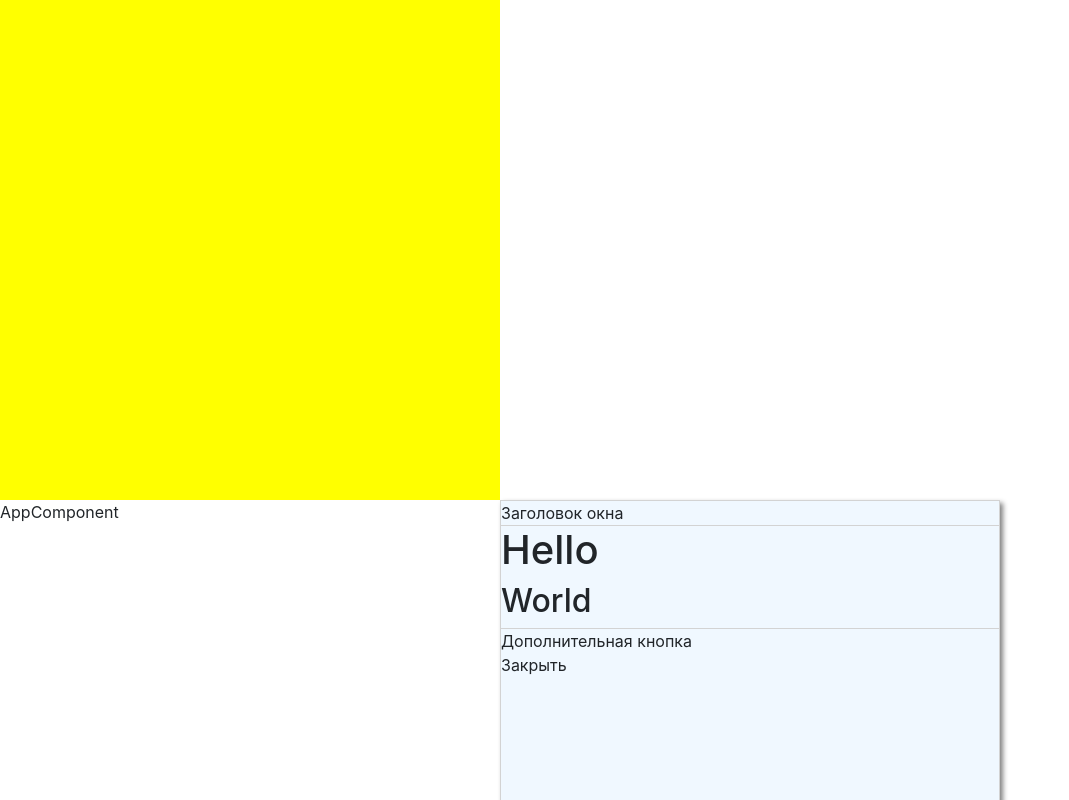
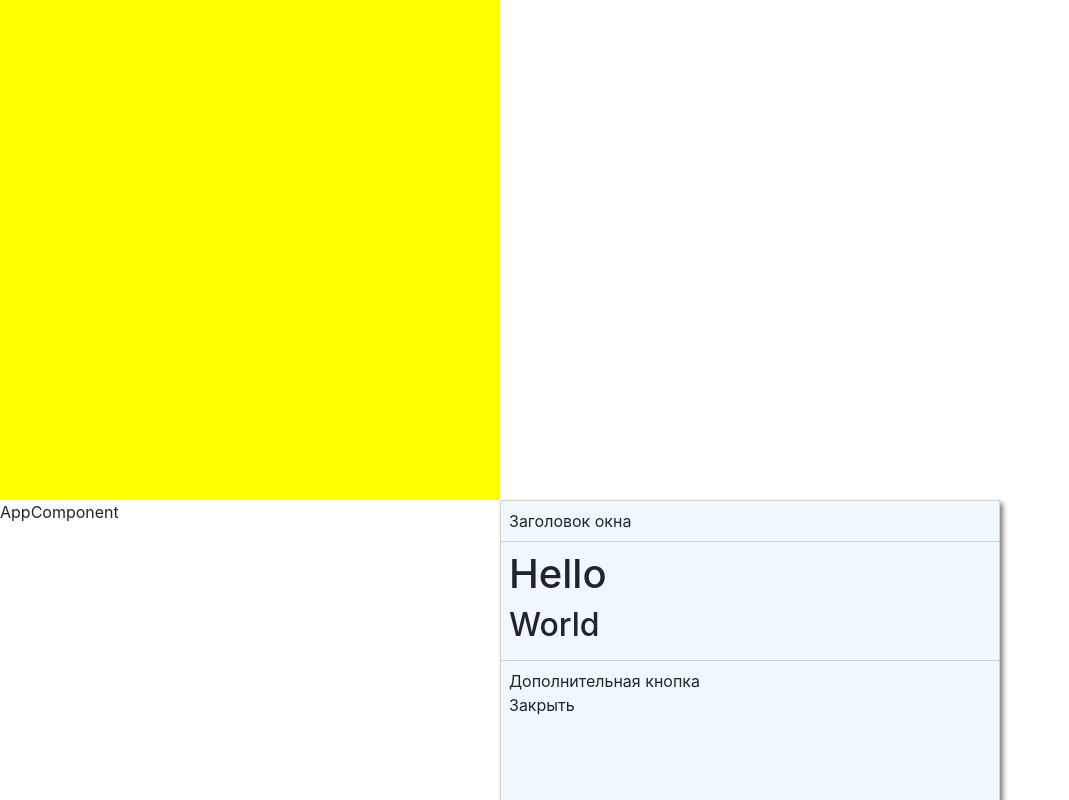
Before and after one commit to ptrts/react-windows, a React app: page / in a window 1280 px wide. Shown: the whole page, without its empty margins (0-1069 px from the left). Built offline with nearby package versions, Linux system fonts and the light colour scheme; some packages are replaced by stand-ins of ours.

Commit message:
Паддинг внутри разделов окна

```diff
--- a/src/styles/global/framework/_window.scss
+++ b/src/styles/global/framework/_window.scss
@@ -12,6 +12,10 @@ $fw-window-shadow-color: $fw-shadow-color !default;
 
   >:not(:last-child) {
     border-bottom: solid $fw-window-border-color $fw-window-border-width;
+  }
+
+  > * {
+    padding: 0.5em;
   }
 
   .fw-window-header {
```
